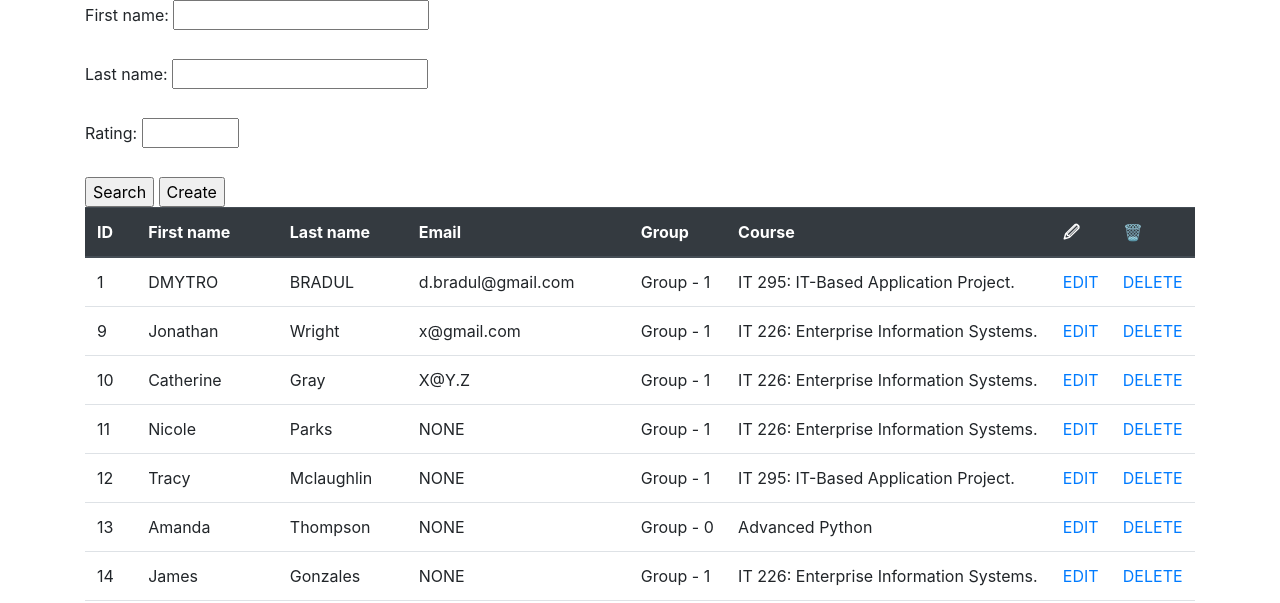
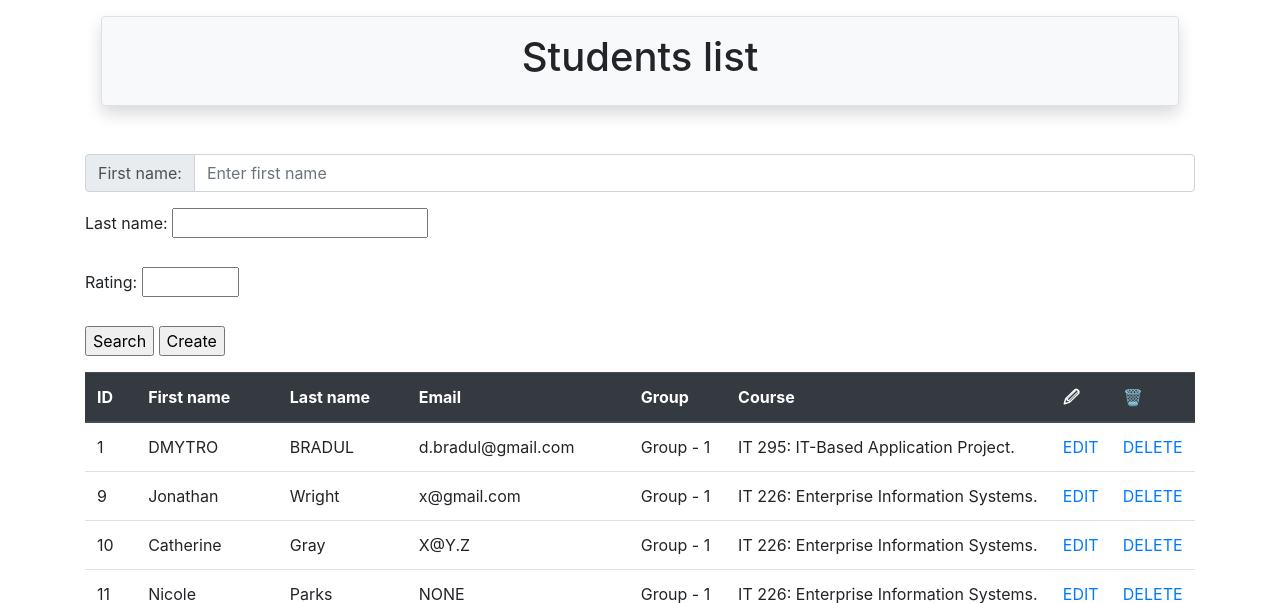
Before and after one commit to dbradul/test_django, a Django app: page /students/ in a window 1280 px wide. Shown: the part 56-659 px from the top of the page. Run offline with Django 3.2, Linux system fonts and the light colour scheme; data comes from the database, SQL or seed files in the repository; both versions use the stored data as it was after the commit; parts of the project's set-up code (start-up, migrations or seed data) failed here and were passed over; some libraries are stand-ins or nearby versions.

Commit message:
Changes in UI

```diff
--- a/lms/settings.py
+++ b/lms/settings.py
@@ -40,6 +40,7 @@ INSTALLED_APPS = [
 
     'django_extensions',
     'debug_toolbar',
+    'crispy_forms',
 
     'students',
     'groups'
@@ -136,3 +137,5 @@ INTERNAL_IPS = [
     '127.0.0.1',
     # ...
 ]
+
+CRISPY_TEMPLATE_PACK = 'bootstrap4'
--- a/students/templates/students-list.html
+++ b/students/templates/students-list.html
@@ -1,13 +1,23 @@
 {% extends 'base.html' %}
 
-{#{% block title %}#}
-{#        <title>Students list</title>#}
-{#{% endblock %}#}
+{% block header %}
+        <h1>Students list</h1>
+{% endblock %}
+
 
 {% block content %}
     <form>
-      <label >First name:</label>
-      <input type="text" name="first_name"><br><br>
+{#      <label >First name:</label>#}
+{#      <input type="text" name="first_name"><br><br>#}
+
+
+        <div class="input-group mb-3">
+          <div class="input-group-prepend">
+            <span class="input-group-text" id="basic-addon1">First name:</span>
+          </div>
+          <input name="first_name" type="text" class="form-control" placeholder="Enter first name" aria-label="Username" aria-describedby="basic-addon1">
+        </div>
+
 
       <label>Last name:</label>
       <input type="text" name="last_name"><br><br>
@@ -15,8 +25,11 @@
       <label>Rating:</label>
       <input type="number" name="rating"  min="0" max="100"><br><br>
 
-      <input type="submit" value="Search">
-      <input formaction="{% url 'students:create' %}" type="submit" value="Create">
+
+      <div class="mb-3">
+          <input type="submit" value="Search">
+          <input formaction="{% url 'students:create' %}" type="submit" value="Create">
+      </div>
     </form>
 
 {#    {{students|safe}}#}
--- a/templates/base.html
+++ b/templates/base.html
@@ -50,6 +50,23 @@
 </nav>
 
   <div class="container">
+{#            {% block header %}#}
+{#                <h1>#}
+{#                Welcome to LMS!#}
+{#                </h1>#}
+{#            {% endblock%}#}
+{##}
+
+            <div class="border rounded text-center p-3 m-3 mb-5 bg-light shadow">
+                {% block header %}
+                    <h1>
+                        Welcome to LMS!!!
+                    </h1>
+                {% endblock %}
+            </div>
+
+
+
             {% block content %}
             {% endblock %}
   </div>
--- a/templates/index.html
+++ b/templates/index.html
@@ -1,6 +1,5 @@
 {% extends 'base.html' %}
 
 {% block content %}
-    <a href="{% url 'students:list' %}">Students list</a>
-    <a href="{% url 'groups:list' %}">Groups list</a>
+
 {% endblock %}
```
Also changed, not shown: students/templates/students-edit.html (+6 -5 lines), db.sqlite3.
